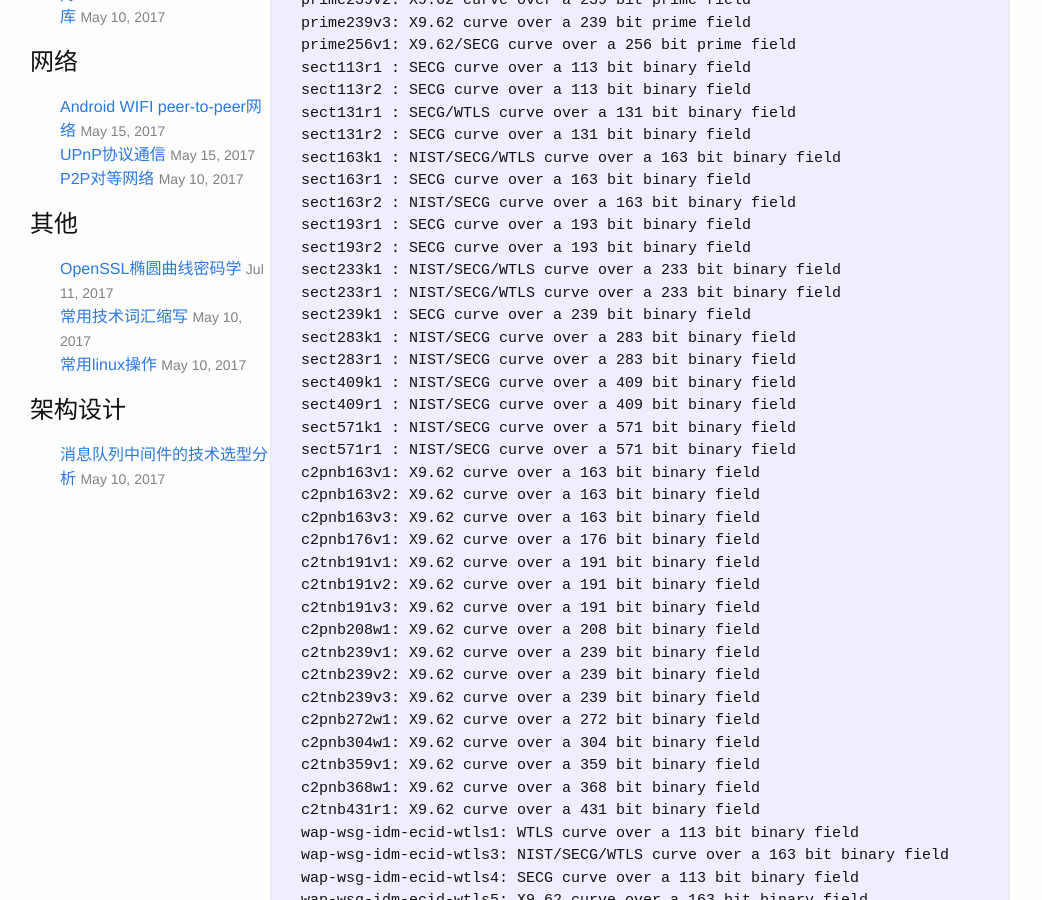
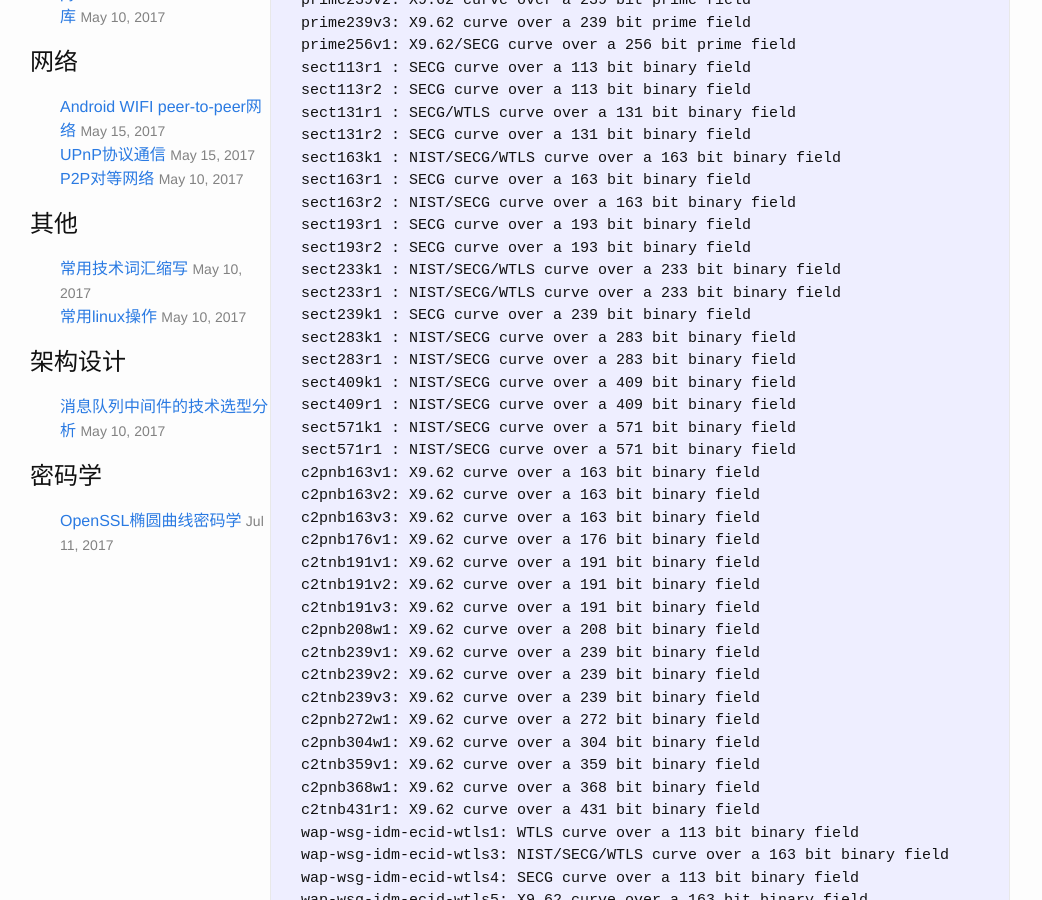
Before and after one commit to meachon/meachon.github.io, a Jekyll site: the page built from _posts/2017-07-11-openssl椭圆曲线密码学.md, in a window 1280 px wide and 900 px high, scrolled down 719 px. Shown: the whole window, without its empty margins (0-1042 px from the left). Built offline with Jekyll 4.4.1, drawn with Linux system fonts in a browser that asks for light colours.

Commit message:
修改OpenSSL椭圆学习编程

```diff
--- a/_posts/2017-07-11-openssl椭圆曲线密码学.md
+++ b/_posts/2017-07-11-openssl椭圆曲线密码学.md
@@ -2,7 +2,7 @@
 layout: post
 title:  "OpenSSL椭圆曲线密码学"
 date:   2017-07-11 09:55:39 +0800
-categories: 其他
+categories: 密码学
 ---
 
 
```
